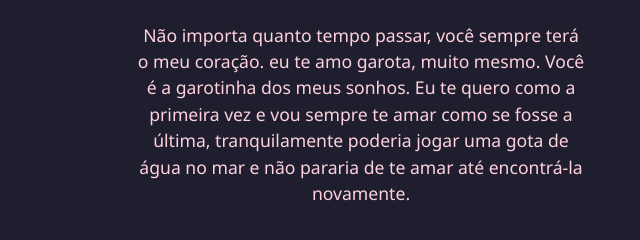
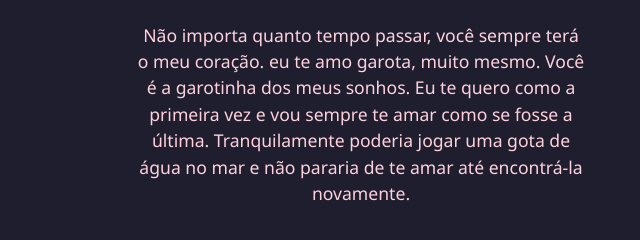
Before and after one commit to LightZyro/ILoveYou, a plain HTML site: page index.html in a window 1280 px wide. Shown: the part 1111-1351 px from the top of the page, 279-919 px from the left. Drawn offline with Linux system fonts and the light colour scheme.

Commit message:
Update index.html

```diff
--- a/index.html
+++ b/index.html
@@ -125,7 +125,7 @@
 
   <!-- TEXTO ADICIONADO APÓS MÚSICA -->
   <p style="margin-top: 20px; font-size: 1.1em; color: #ffd1dc; line-height: 1.5; max-width: 450px; margin-left: auto; margin-right: auto;">
-    Não importa quanto tempo passar, você sempre terá o meu coração. eu te amo garota, muito mesmo. Você é a garotinha dos meus sonhos. Eu te quero como a primeira vez e vou sempre te amar como se fosse a última, tranquilamente poderia jogar uma gota de água no mar e não pararia de te amar até encontrá-la novamente.
+    Não importa quanto tempo passar, você sempre terá o meu coração. eu te amo garota, muito mesmo. Você é a garotinha dos meus sonhos. Eu te quero como a primeira vez e vou sempre te amar como se fosse a última. Tranquilamente poderia jogar uma gota de água no mar e não pararia de te amar até encontrá-la novamente.
   </p>
 
   <script>
```
